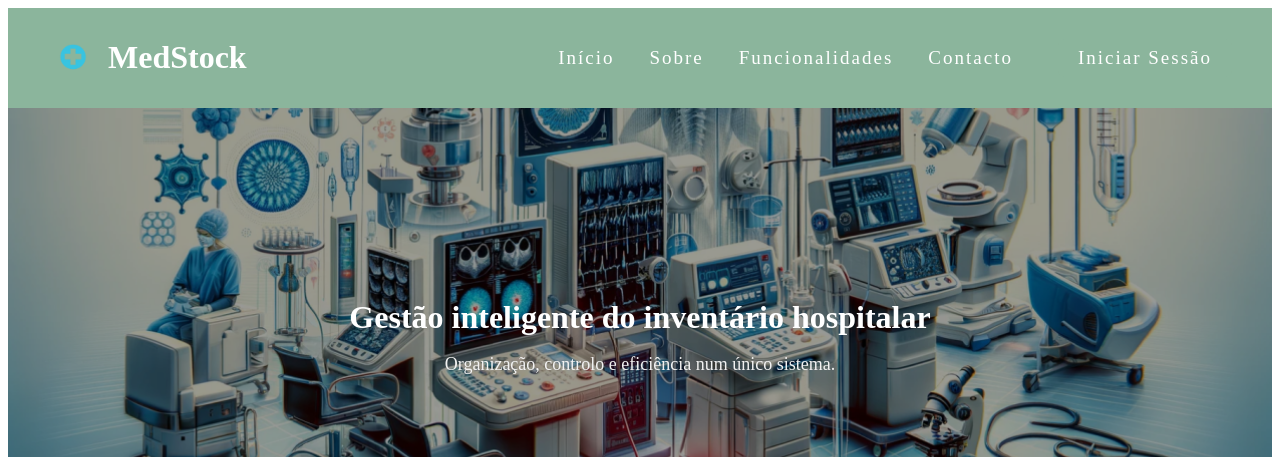
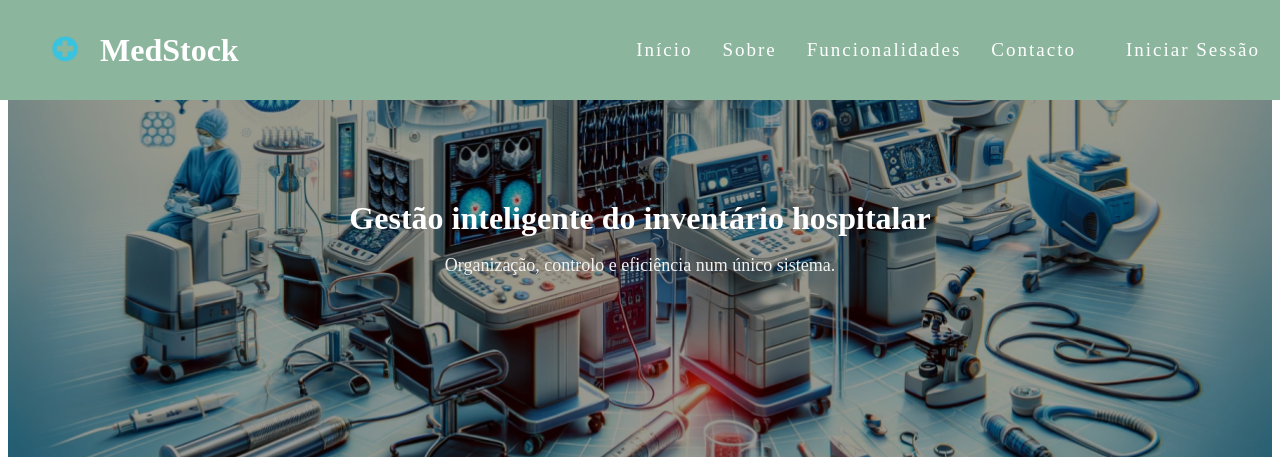
Before and after one commit to GabrielaArantes/projetoSIBDAS, a PHP site: page / in a window 1280 px wide. Shown: the top 457 px of the page. Run offline with PHP 8.4, Linux system fonts and the light colour scheme.

Commit message:
12- Implementação da navbar fixa e ajuste do seu layout

```diff
--- a/frontend/assets/css/estilos.css
+++ b/frontend/assets/css/estilos.css
@@ -1,10 +1,20 @@
 .navbar {
+    position: fixed;
+    top: 0;
+    left: 0;
+    width: 100%;
+    z-index: 999;
+
     display: flex;
-    justify-content: space-between; /* logo à esquerda, menu à direita */
+    justify-content: space-between;
     align-items: center;
-    padding: 10px 40px;
+
+    height: 100px;
+    padding: 0 40px;
+
     background-color: lch(70.19% 20.63 156.35);
     color: white;
+
 }
 
 .navbar .logo {
@@ -24,7 +34,8 @@
 .menu {
     display: flex;
     align-items: center;
-    gap: 35px;
+    gap: 30px;
+    margin-top: center;
 }
 
 .menu a {
@@ -43,9 +54,9 @@
     background-color: lch(70.19% 20.63 156.35) ;
     color: lch(49.74% 33.5 153.61);
     padding: 8px 20px;
-    margin-left: 10px;
     border-radius: 6px;
     font-weight: 600;
+    margin-right: 40px;
 }
 
 .btn-login:hover {
```
